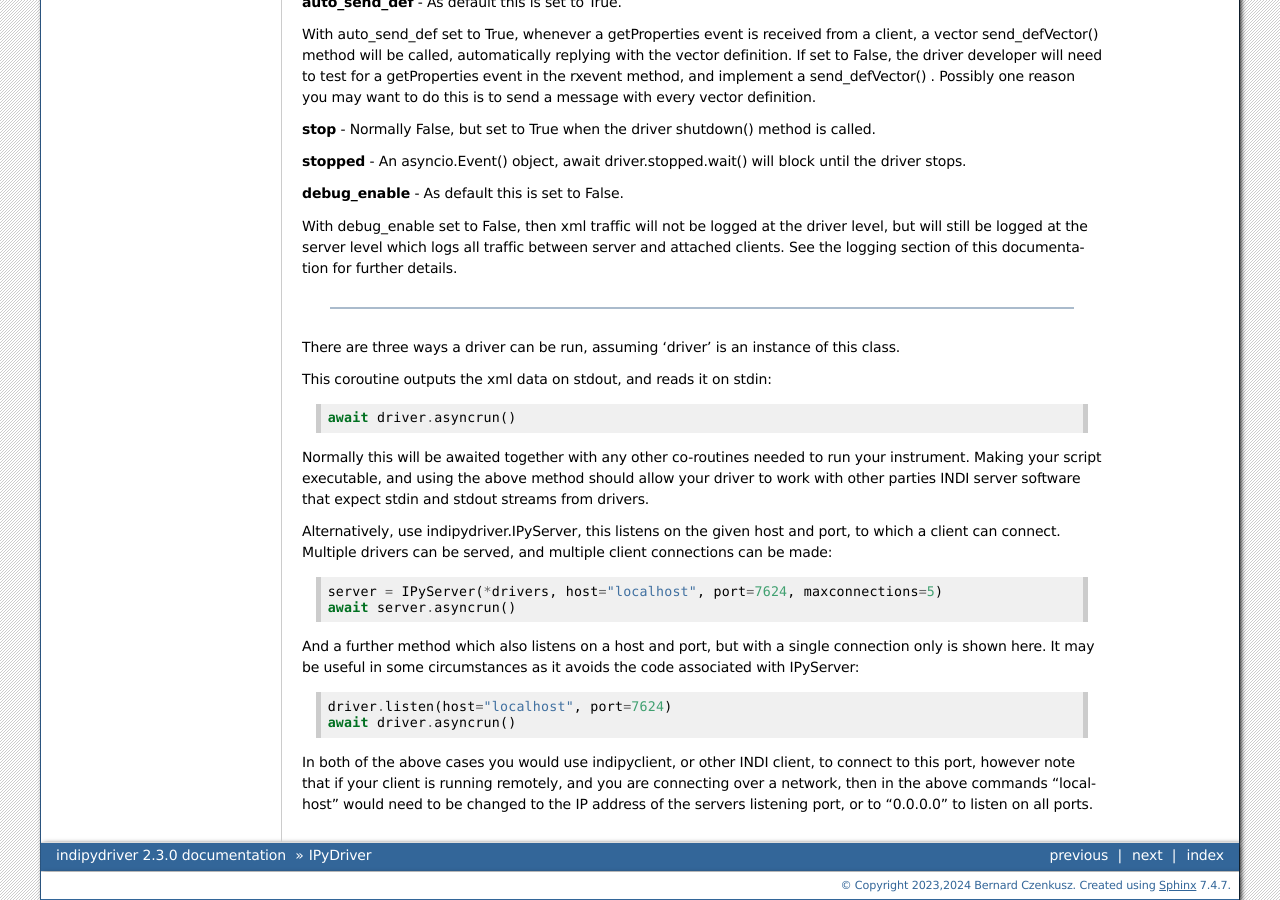
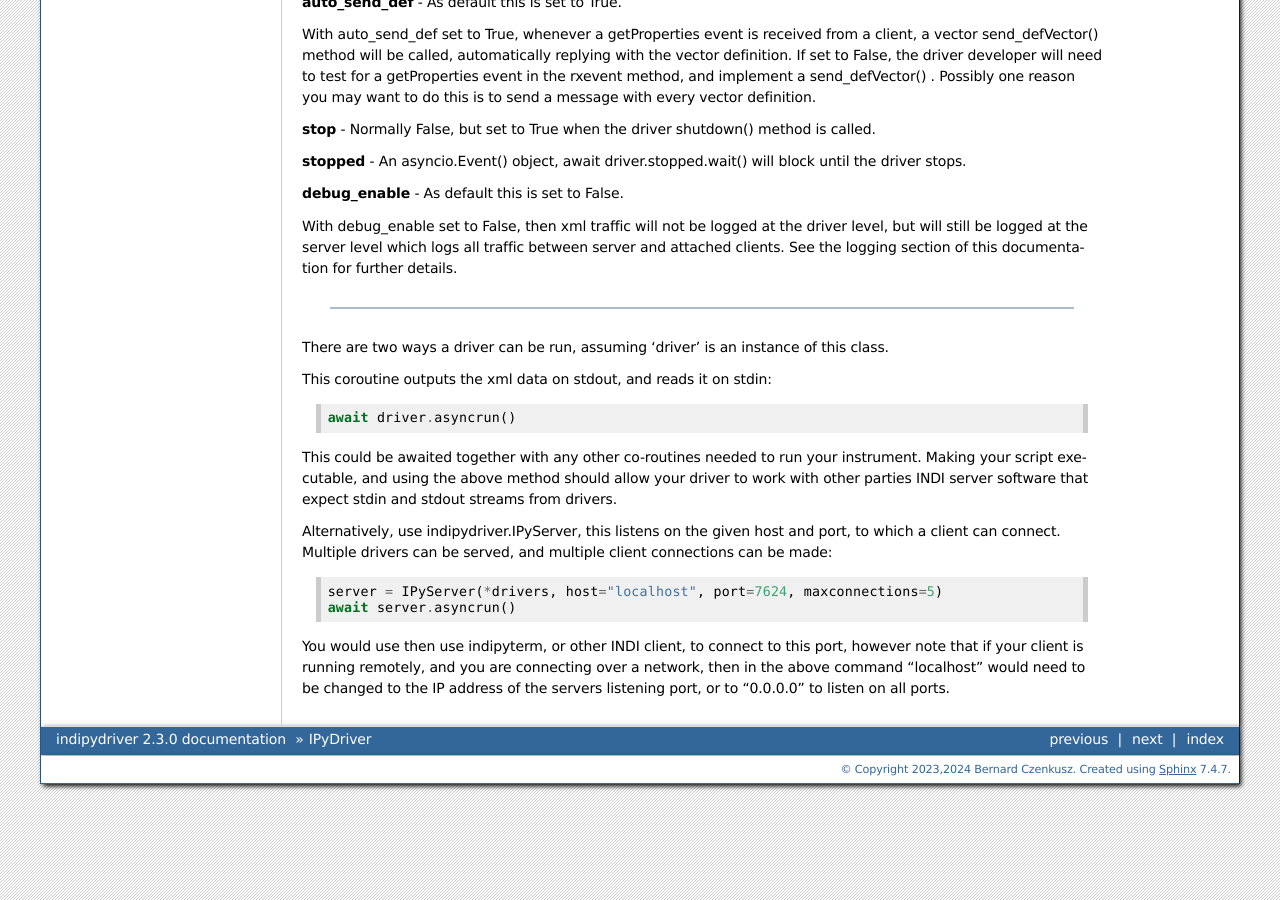
Before and after one commit to bernie-skipole/indipydriver, a Sphinx documentation site: the page built from docs/source/usage/ipydriver.rst, in a window 1280 px wide and 900 px high, scrolled down 922 px. Built offline with Sphinx 7.4.7, drawn with Linux system fonts in a browser that asks for light colours.

Commit message:
Removed driver listenning method

```diff
--- a/docs/source/usage/ipydriver.rst
+++ b/docs/source/usage/ipydriver.rst
@@ -54,22 +54,17 @@ With debug_enable set to False, then xml traffic will not be logged at the drive
 
 ----
 
-There are three ways a driver can be run, assuming 'driver' is an instance of this class.
+There are two ways a driver can be run, assuming 'driver' is an instance of this class.
 
 This coroutine outputs the xml data on stdout, and reads it on stdin::
 
         await driver.asyncrun()
 
-Normally this will be awaited together with any other co-routines needed to run your instrument. Making your script executable, and using the above method should allow your driver to work with other parties INDI server software that expect stdin and stdout streams from drivers.
+This could be awaited together with any other co-routines needed to run your instrument. Making your script executable, and using the above method should allow your driver to work with other parties INDI server software that expect stdin and stdout streams from drivers.
 
 Alternatively, use indipydriver.IPyServer, this listens on the given host and port, to which a client can connect. Multiple drivers can be served, and multiple client connections can be made::
 
         server = IPyServer(*drivers, host="localhost", port=7624, maxconnections=5)
         await server.asyncrun()
 
-And a further method which also listens on a host and port, but with a single connection only is shown here. It may be useful in some circumstances as it avoids the code associated with IPyServer::
-
-        driver.listen(host="localhost", port=7624)
-        await driver.asyncrun()
-
-In both of the above cases you would use indipyclient, or other INDI client, to connect to this port, however note that if your client is running remotely, and you are connecting over a network, then in the above commands "localhost" would need to be changed to the IP address of the servers listening port, or to "0.0.0.0" to listen on all ports.
+You would use then use indipyterm, or other INDI client, to connect to this port, however note that if your client is running remotely, and you are connecting over a network, then in the above command "localhost" would need to be changed to the IP address of the servers listening port, or to "0.0.0.0" to listen on all ports.
--- a/docs/source/usage/ipyserver.rst
+++ b/docs/source/usage/ipyserver.rst
@@ -39,8 +39,6 @@ Another layout might be:
 
 .. image:: ./images/rem2.png
 
-In this case Driver E is 'Listening' on a port, rather than using IPyServer, this reduces the code involved in running the driver.
-
 add_exdriver
 ^^^^^^^^^^^^
 
```
Also changed, not shown: docs/source/usage/images/rem2.png, 2 other files.
